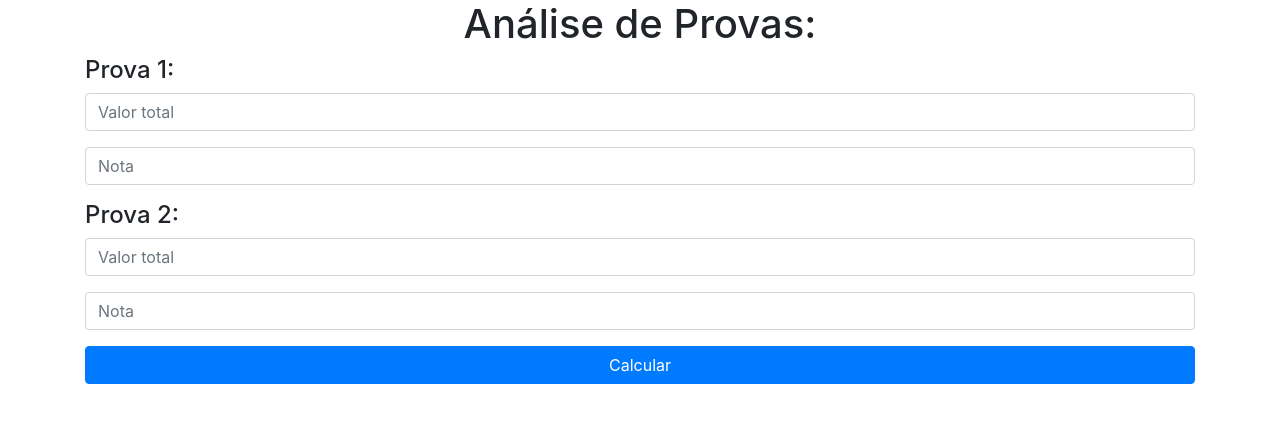
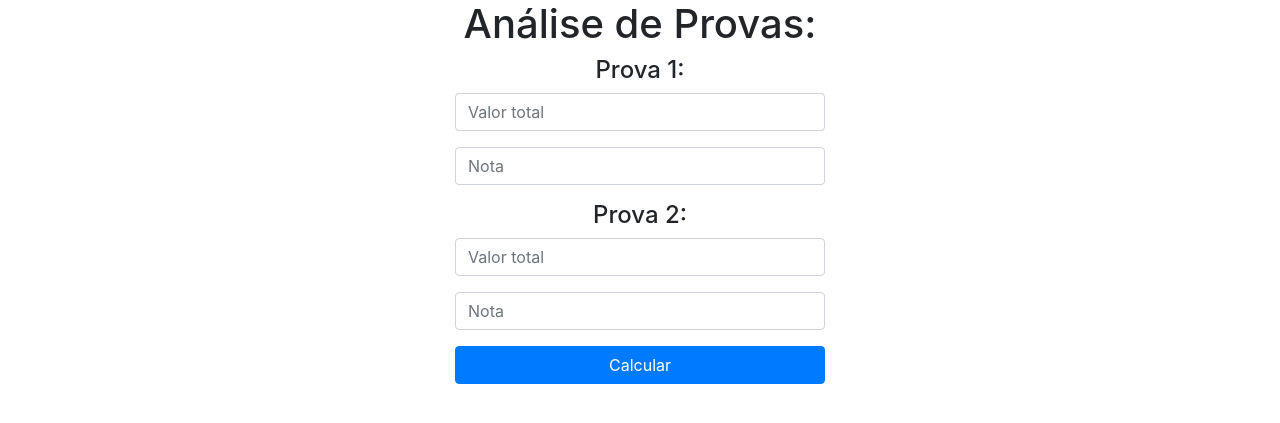
Before and after one commit to WillianSi/lista-de-exerc-cios-PHP, a PHP site: page / in a window 1280 px wide. Shown: the top 423 px of the page. Run offline with PHP 8.4, Linux system fonts and the light colour scheme.

Commit message:
Lista v1.1 PHP

```diff
--- a/gerarRetangulo/saida.php
+++ b/gerarRetangulo/saida.php
@@ -25,7 +25,7 @@
 
         echo "<h4>Retangulo gerado com sucesso</h4>";
         // Gerando borda para o retângulo
-        echo "<table>";
+        echo "<table style='margin: 0 auto;'>";
         // Loop para gerar as linhas do retângulo
         for ($i = 1; $i <= $altura; $i++) {
             echo "<tr>";
--- a/gerarTabela/index.php
+++ b/gerarTabela/index.php
@@ -60,6 +60,7 @@
                     <option value="#0000FF">Azul</option>
                     <option value="#008000">Verde</option>
                     <option value="#FFFF00">Amarelo</option>
+                    <option value="#000000">Preto</option>
                 </select>
             </div>
 
--- a/gerarTabela/saida.php
+++ b/gerarTabela/saida.php
@@ -7,7 +7,7 @@
 </head>
 
 <body>
-    <div>
+    <div style="text-align: center;">
         <?php
         // Recebendo dados de entrada
         $titulo = $_POST['titulo'];
@@ -21,7 +21,7 @@
         echo "<h4>$titulo</h4>";
 
         // Definindo estilo CSS para a tabela
-        $css_tabela = "border: {$borda}px solid black; background-color: {$fundo}; color: {$texto}; width: {$espaco}px;";
+        $css_tabela = "border: {$borda}px solid black; background-color: {$fundo}; color: {$texto}; width: {$espaco}px; margin: 0 auto;";
 
         // Gerando tabela
         echo "<table style='{$css_tabela}'>";
--- a/notaAluno/index.php
+++ b/notaAluno/index.php
@@ -9,25 +9,25 @@
 
 <body>
     <body>
-    <div class="container">
-        <h1 class="text-center">Análise de Provas:</h1>
+    <div class="container text-center">
+        <h1>Análise de Provas:</h1>
         <form action="saida.php" method="POST">
             <h4>Prova 1:</h4>
             <div class="form-group">
-                <input type="number" class="form-control" name="prova1" id="prova1" required placeholder="Valor total">
+                <input type="number" class="form-control col-sm-4 mx-auto" name="prova1" id="prova1" required placeholder="Valor total">
             </div>
             <div class="form-group">
-                <input type="number" class="form-control" name="nota1" id="nota1" required placeholder="Nota">
+                <input type="number" class="form-control col-sm-4 mx-auto" name="nota1" id="nota1" required placeholder="Nota">
             </div>
             <h4>Prova 2:</h4>
             <div class="form-group">
-                <input type="number" class="form-control" name="prova2" id="prova2" required placeholder="Valor total">
+                <input type="number" class="form-control col-sm-4 mx-auto" name="prova2" id="prova2" required placeholder="Valor total">
             </div>
             <div class="form-group">
-                <input type="number" class="form-control" name="nota2" id="nota2" required placeholder="Nota">
+                <input type="number" class="form-control col-sm-4 mx-auto" name="nota2" id="nota2" required placeholder="Nota">
             </div>
             <div class="form-group">
-                <input type="submit" value="Calcular" class="btn btn-primary btn-block" />
+                <input type="submit" value="Calcular" class="btn btn-primary btn-block col-sm-4 mx-auto" />
             </div>
         </form>
     </div>
```
Also changed, not shown: notaAluno/saida.php (+4 -4 lines).
